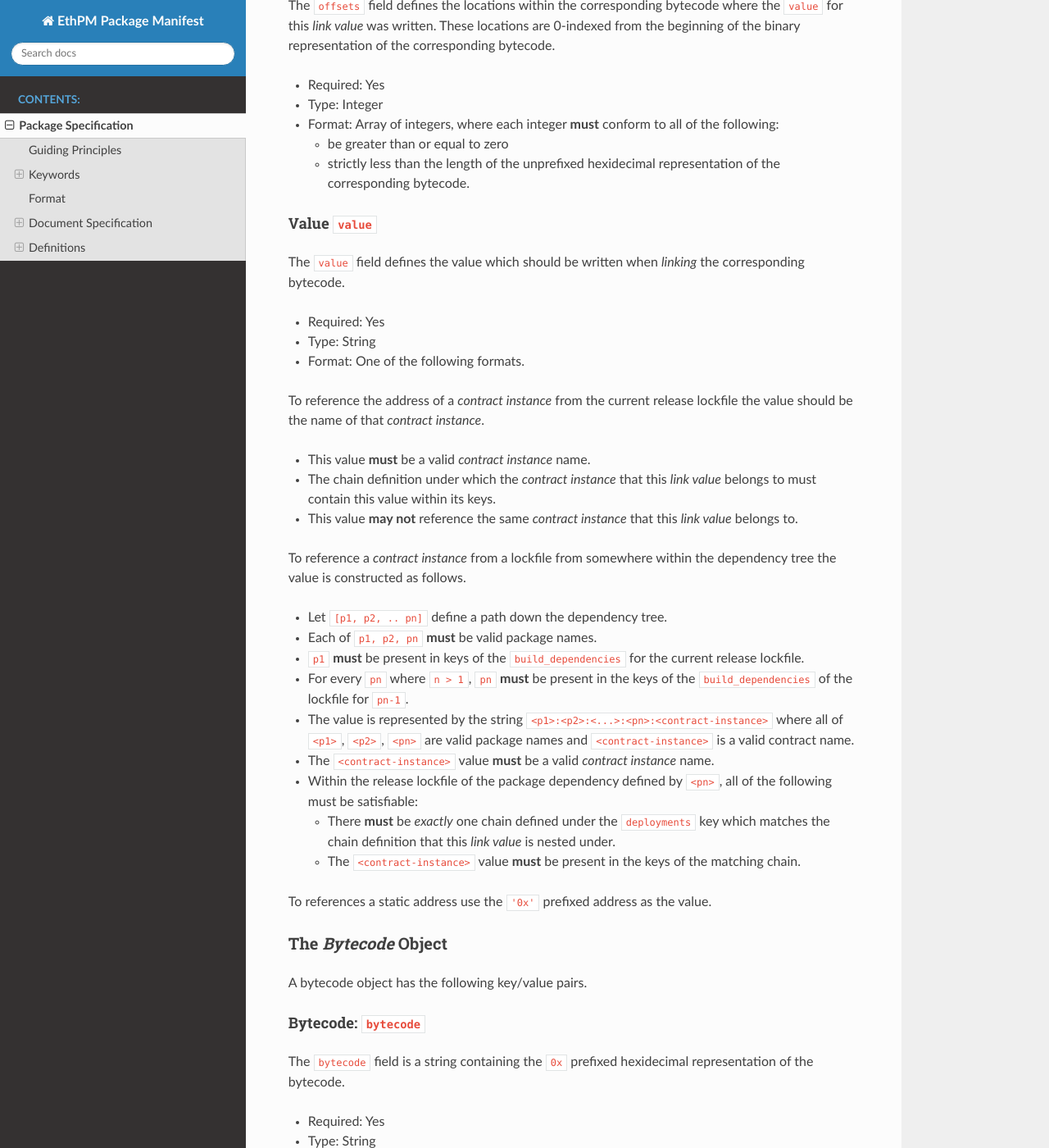
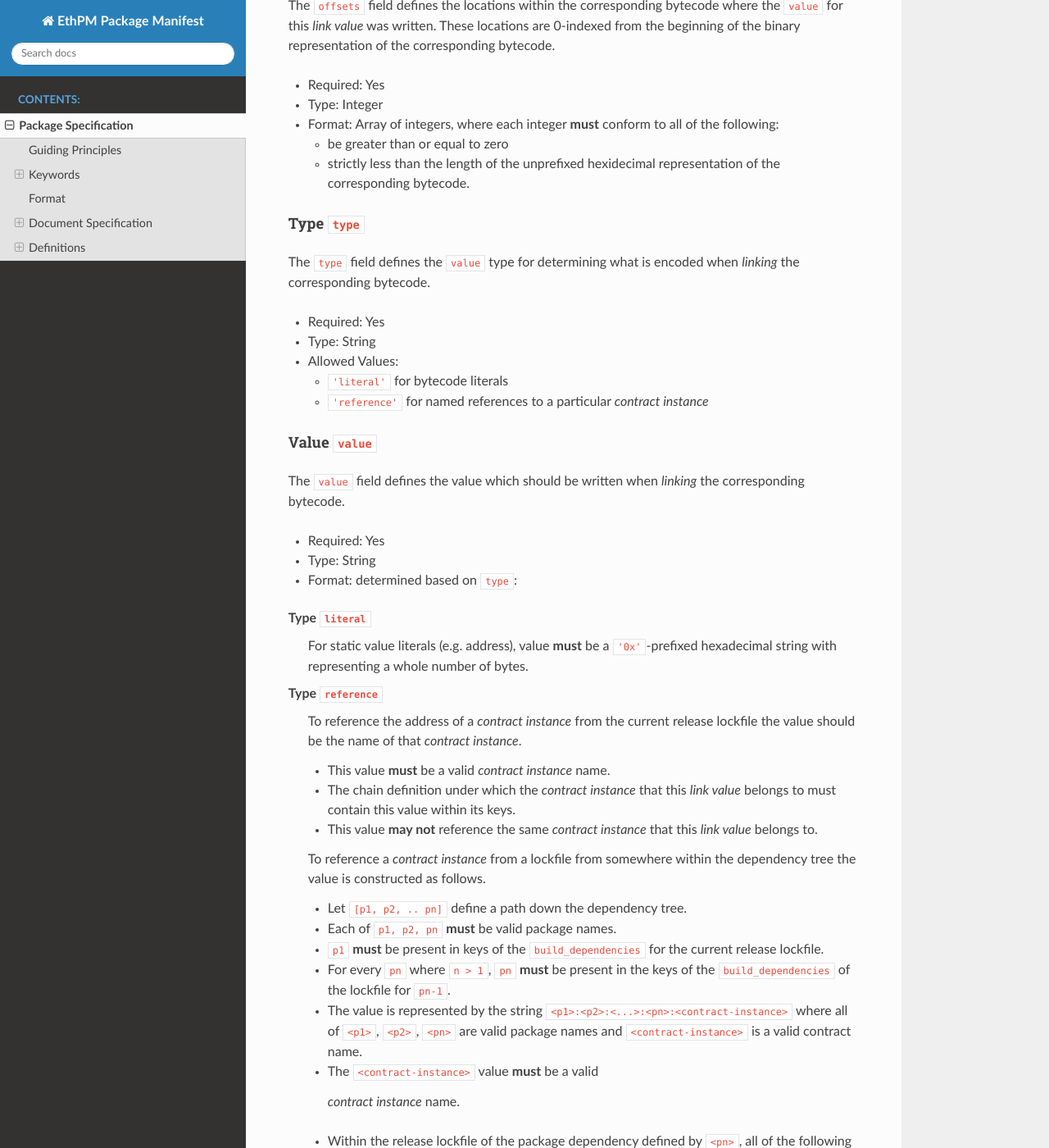
Before and after one commit to ethpm/ethpm-spec, a Sphinx documentation site: the page built from docs/source/package-spec.rst, in a window 1280 px wide and 1400 px high, scrolled down 7913 px. Shown: the whole window at 82% size. Built offline with Sphinx 7.4.7 and the Read the Docs theme 2.0.0, drawn with Linux system fonts in a browser that asks for light colours.

Commit message:
Add `type` property to LinkValues

```diff
--- a/docs/source/package-spec.rst
+++ b/docs/source/package-spec.rst
@@ -436,6 +436,19 @@ corresponding bytecode.
    -  strictly less than the length of the unprefixed hexidecimal
       representation of the corresponding bytecode.
 
+Type ``type``
+^^^^^^^^^^^^^
+
+The ``type`` field defines the ``value`` type for determining what is encoded
+when *linking* the corresponding bytecode.
+
+-  Required: Yes
+-  Type: String
+-  Allowed Values:
+
+   -  ``'literal'`` for bytecode literals
+   -  ``'reference'`` for named references to a particular *contract instance*
+
 Value ``value``
 ^^^^^^^^^^^^^^^
 
@@ -444,44 +457,46 @@ The ``value`` field defines the value which should be written when
 
 -  Required: Yes
 -  Type: String
--  Format: One of the following formats.
+-  Format: determined based on ``type``:
 
-To reference the address of a *contract instance* from the current
-release lockfile the value should be the name of that *contract
-instance*.
+Type ``literal``
+  For static value literals (e.g. address), value **must** be a
+  ``'0x'``-prefixed hexadecimal string with representing a whole number of
+  bytes.
 
--  This value **must** be a valid *contract instance* name.
--  The chain definition under which the *contract instance* that this
-   *link value* belongs to must contain this value within its keys.
--  This value **may not** reference the same *contract instance* that
-   this *link value* belongs to.
+Type ``reference``
+    To reference the address of a *contract instance* from the current
+    release lockfile the value should be the name of that *contract instance*.
 
-To reference a *contract instance* from a lockfile from somewhere within
-the dependency tree the value is constructed as follows.
+    -  This value **must** be a valid *contract instance* name.
+    -  The chain definition under which the *contract instance* that this
+       *link value* belongs to must contain this value within its keys.
+    -  This value **may not** reference the same *contract instance* that
+       this *link value* belongs to.
 
--  Let ``[p1, p2, .. pn]`` define a path down the dependency tree.
--  Each of ``p1, p2, pn`` **must** be valid package names.
--  ``p1`` **must** be present in keys of the ``build_dependencies`` for
-   the current release lockfile.
--  For every ``pn`` where ``n > 1``, ``pn`` **must** be present in the
-   keys of the ``build_dependencies`` of the lockfile for ``pn-1``.
--  The value is represented by the string
-   ``<p1>:<p2>:<...>:<pn>:<contract-instance>`` where all of ``<p1>``,
-   ``<p2>``, ``<pn>`` are valid package names and
-   ``<contract-instance>`` is a valid contract name.
--  The ``<contract-instance>`` value **must** be a valid *contract
-   instance* name.
--  Within the release lockfile of the package dependency defined by
-   ``<pn>``, all of the following must be satisfiable:
+    To reference a *contract instance* from a lockfile from somewhere within
+    the dependency tree the value is constructed as follows.
 
-   -  There **must** be *exactly* one chain defined under the
-      ``deployments`` key which matches the chain definition that this
-      *link value* is nested under.
-   -  The ``<contract-instance>`` value **must** be present in the keys
-      of the matching chain.
+    -  Let ``[p1, p2, .. pn]`` define a path down the dependency tree.
+    -  Each of ``p1, p2, pn`` **must** be valid package names.
+    -  ``p1`` **must** be present in keys of the ``build_dependencies`` for
+       the current release lockfile.
+    -  For every ``pn`` where ``n > 1``, ``pn`` **must** be present in the
+       keys of the ``build_dependencies`` of the lockfile for ``pn-1``.
+    -  The value is represented by the string
+       ``<p1>:<p2>:<...>:<pn>:<contract-instance>`` where all of ``<p1>``,
+       ``<p2>``, ``<pn>`` are valid package names and
+       ``<contract-instance>`` is a valid contract name.
+    -  The ``<contract-instance>`` value **must** be a valid
+      *contract instance* name.
+    -  Within the release lockfile of the package dependency defined by
+       ``<pn>``, all of the following must be satisfiable:
 
-To references a static address use the ``'0x'`` prefixed address as the
-value.
+       -  There **must** be *exactly* one chain defined under the
+          ``deployments`` key which matches the chain definition that this
+          *link value* is nested under.
+       -  The ``<contract-instance>`` value **must** be present in the keys
+          of the matching chain.
 
 The *Bytecode* Object
 ~~~~~~~~~~~~~~~~~~~~~
```
Also changed, not shown: 4 other files.
